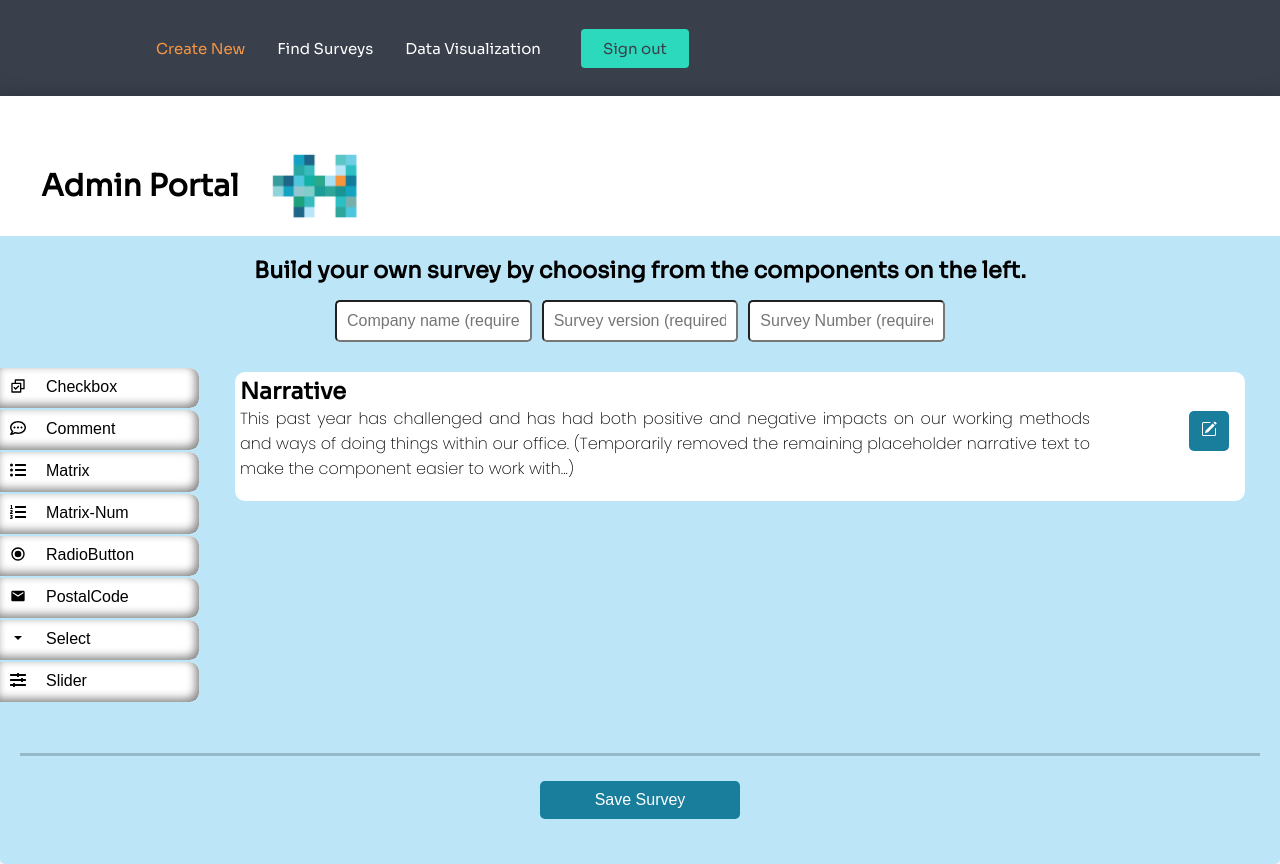
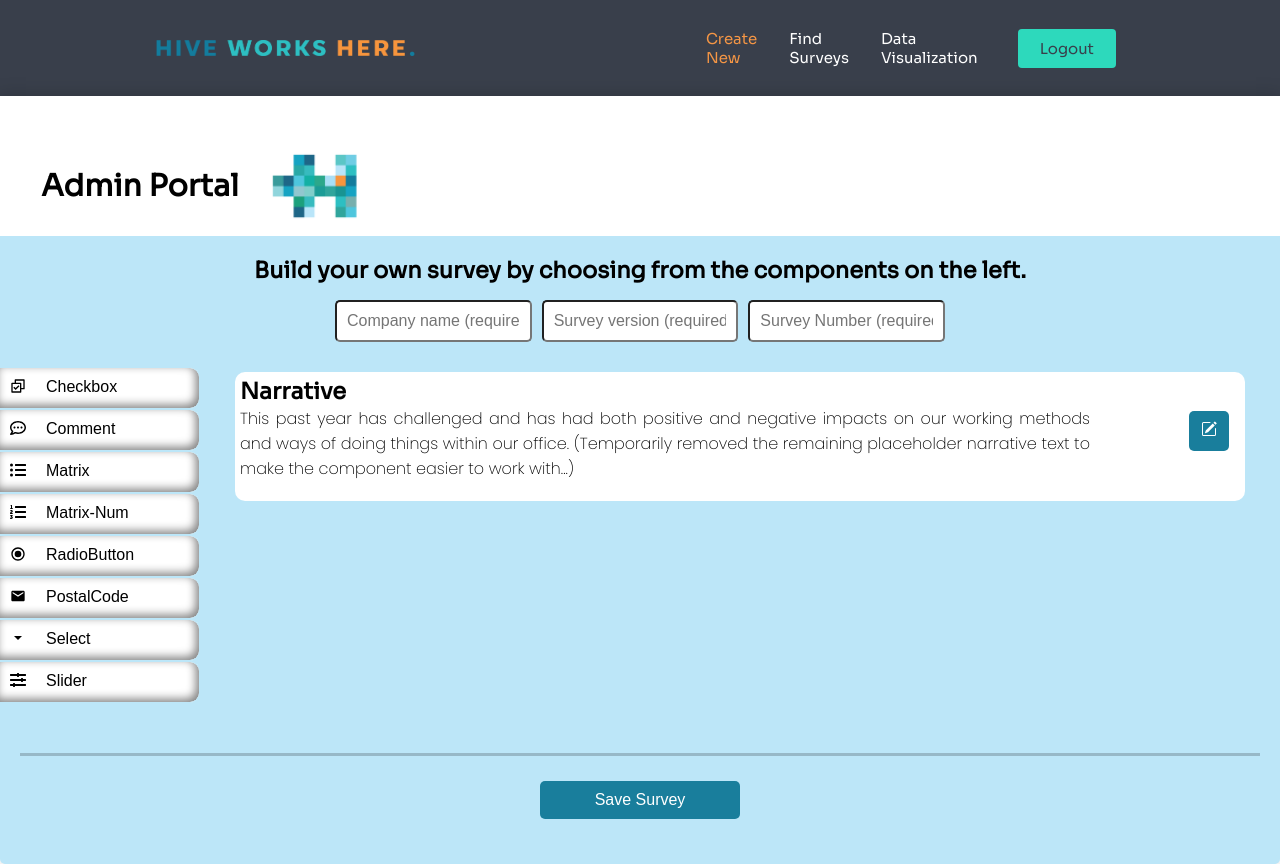
Before and after one commit to fjjes/project3-Hive, a React (Create React App) app in the folder client/: page /create-new in a window 1280 px wide. Built offline with nearby package versions, Linux system fonts and the light colour scheme.

Commit message:
navlogo and input size

```diff
--- a/client/src/components/Navbar/Navbar.js
+++ b/client/src/components/Navbar/Navbar.js
@@ -1,20 +1,20 @@
-// import logo from '../../images/hivetagline2.png'
+import logo from '../../images/hivetagline2.png'
 import {Nav, NavLink, Bars, NavMenu, NavBtnLink} from './NavbarElements';
 
 const Navbar = () => {
   return (
     <div className="navbar">
       <Nav>
-        {/* <NavLink to='/'>
+        <NavLink to='/'>
           <img src={logo} alt="logo"  style={{ width:'50%', alignItems:'flex-start'}}/>
-        </NavLink> */}
+        </NavLink>
         <Bars />
         <NavMenu>
           {/* <NavLink to='/' activeStyle>Home</NavLink> */}
           <NavLink to='/create-new' activeStyle={{color:"#f59645"}}>Create New</NavLink>
           <NavLink to='/find-list' activeStyle={{color:"#f59645"}}>Find Surveys</NavLink>
           <NavLink to='/data-visual' activeStyle={{color:"#f59645"}}>Data Visualization</NavLink>
-          <NavBtnLink to='/'>Sign out</NavBtnLink>
+          <NavBtnLink to='/'>Logout</NavBtnLink>
         </NavMenu>
       </Nav>
     </div>
--- a/client/src/components/pages/Login/Login.css
+++ b/client/src/components/pages/Login/Login.css
@@ -72,7 +72,7 @@
     outline: none;
     border-radius: 2px;
     height: 40px;
-    width: 100%;
+    width: 97%;
     border: none;
 }
 
```
